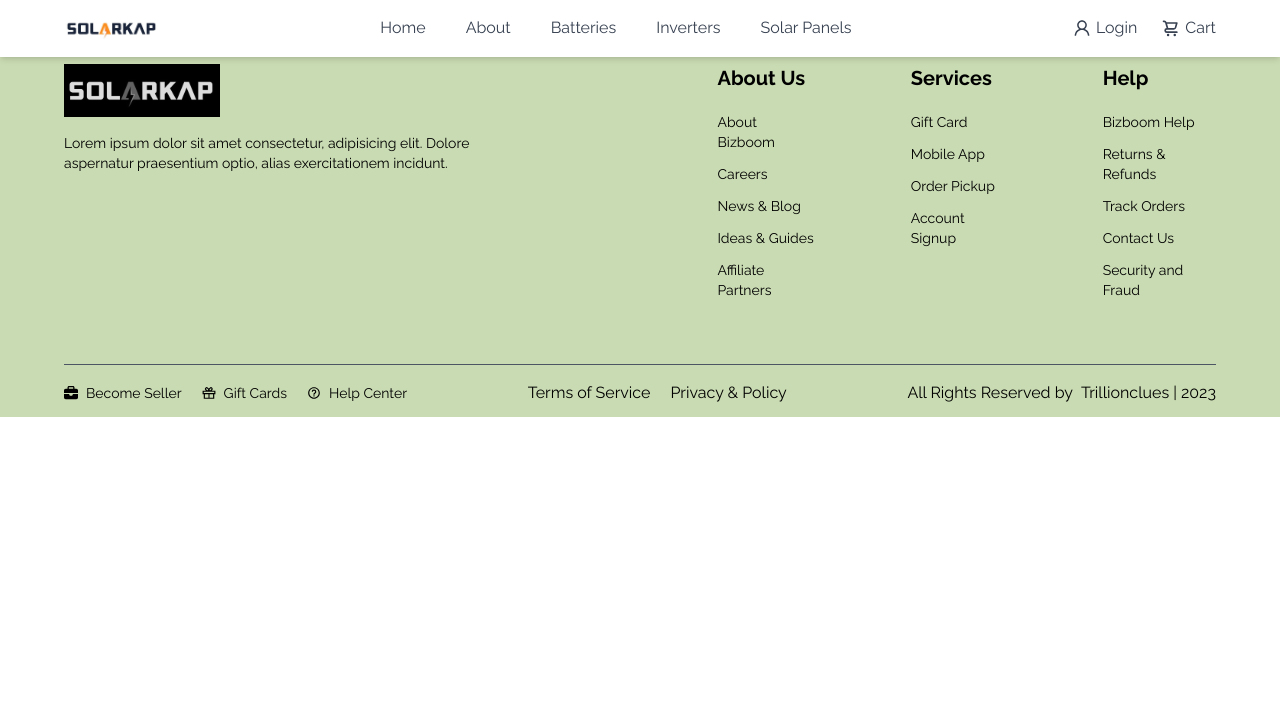
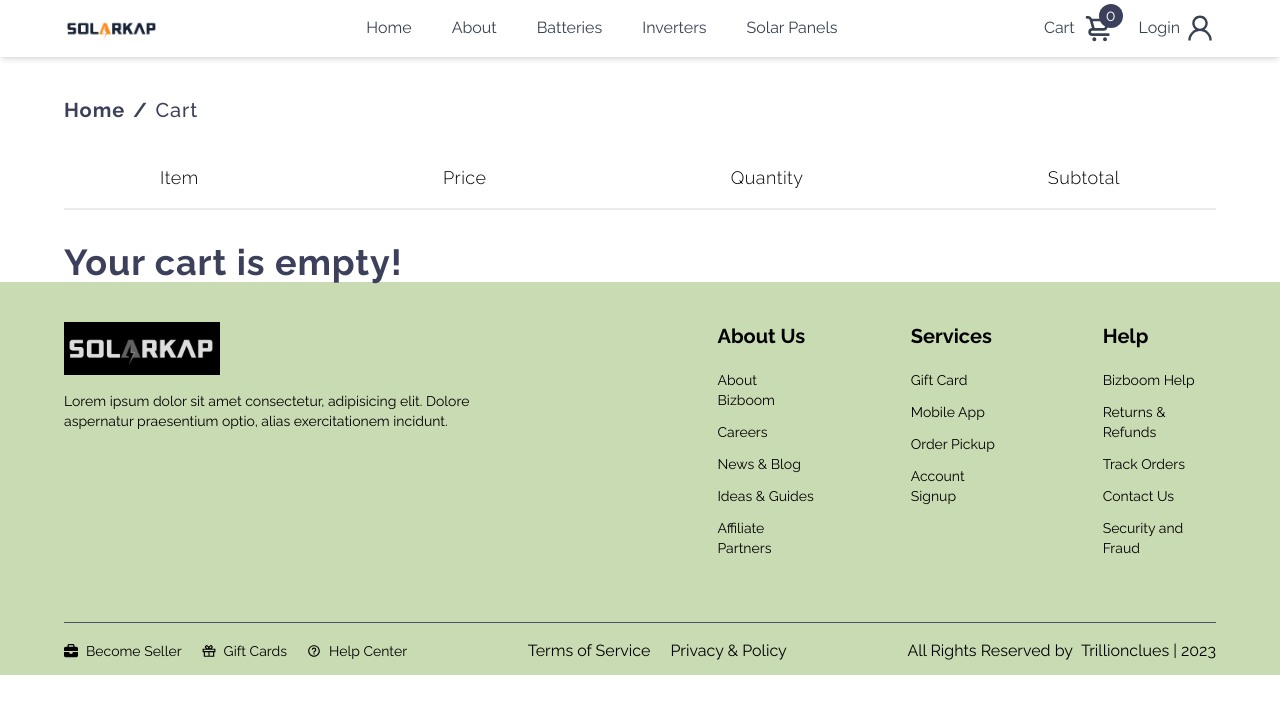
Before and after one commit to trillionclues/bizboom-solar-energy, a React (Create React App) app: page /cart in a window 1280 px wide. Shown: the top 714 px of the page. Built offline with nearby package versions, Linux system fonts and the light colour scheme.

Commit message:
add to cart func

```diff
--- a/src/App.js
+++ b/src/App.js
@@ -6,6 +6,7 @@ import LandingPage from './pages/LandingPage';
 import About from './pages/About';
 import Products from './pages/Products';
 import ProductDetail from './components/ProductDetail';
+import Cart from './pages/Cart/Cart';
 
 function App() {
   return (
@@ -28,6 +29,7 @@ function App() {
             element={<h1>panels</h1>}
           />
           <Route path='/about' element={<About />} />
+          <Route path='/cart' element={<Cart />} />
           <Route path='*' element={<div>Error found...</div>} />
         </Routes>
       </SharedLayouts>
--- a/src/components/AddToCart.js
+++ b/src/components/AddToCart.js
@@ -1,17 +1,26 @@
 import { useEffect, useState } from 'react';
 import { toggleAmount } from '../features/SingleProduct';
 import { useDispatch, useSelector } from 'react-redux';
+import { itemTotal } from '../features/Products';
 import { IconMinus, IconPlus, IconCheck } from '../assets/icons/icons';
+import { useNavigate } from 'react-router-dom';
 
 const AddToCart = ({ productItem }) => {
   const { colors } = productItem;
   const [mainColor, setMainColor] = useState(colors[0]);
   const dispatch = useDispatch();
   const { amount } = useSelector((state) => state.singleProduct);
+  const { itemAmount } = useSelector((state) => state.products);
+  const navigate = useNavigate();
 
   useEffect(() => {
     dispatch(toggleAmount('reset'));
   }, [dispatch]);
+
+  const handleItemTotal = () => {
+    dispatch(itemTotal(itemAmount));
+    navigate('/cart');
+  };
 
   return (
     <>
@@ -37,7 +46,7 @@ const AddToCart = ({ productItem }) => {
       </div>
 
       <div className='flex flex-row justify-start items-center md:gap-16 gap-12 mt-4'>
-        <div className='flex flex-row justify-start items-center gap-2'>
+        <div className='flex flex-row justify-start items-center gap-2 bg-[#C9DBB2] w-40 h-12 rounded-2xl px-3 py-2'>
           <button
             className='h-8 text-4xl font-black mr-3'
             onClick={() => dispatch(toggleAmount('dec'))}
@@ -54,9 +63,14 @@ const AddToCart = ({ productItem }) => {
             <IconPlus />
           </button>
         </div>
-        <button className='w-40 h-12 bg-[#3D405B] text-white rounded-md focus:outline-none focus:ring-2 focus:ring-offset-2 focus:ring-[#3D405B]'>
+        {/* <Link to='/'> */}
+        <button
+          className='w-40 h-12 bg-[#3D405B] text-white rounded-md focus:outline-none focus:ring-2 focus:ring-offset-2 focus:ring-[#3D405B]'
+          onClick={handleItemTotal}
+        >
           Add to Cart
         </button>
+        {/* </Link> */}
       </div>
     </>
   );
--- a/src/components/Navbar.js
+++ b/src/components/Navbar.js
@@ -1,8 +1,11 @@
 import { Link } from 'react-router-dom';
 import logo from '../assets/logo3.jpg';
 import { BarsIcon, IconUser, IconShoppingCart } from '../assets/icons/icons';
+import { useSelector } from 'react-redux';
 
 const Navbar = () => {
+  const { itemAmount } = useSelector((state) => state.products);
+
   return (
     <nav className='fixed top-0 left-0 bg-white text-gray-700 py-3 w-full shadow-md z-50'>
       <div className='nav-center px-8 md:px-16'>
@@ -30,17 +33,28 @@ const Navbar = () => {
           </ul>
 
           <div className='cart-login flex justify-center items-center gap-3 md:gap-6'>
+            <Link
+              to='/cart'
+              className='flex flex-row justify-between items-center gap-2'
+            >
+              <p className='hidden md:inline-block'>Cart</p>
+              <button
+                className='btn-svg flex justify-center items-center gap-1
+              relative'
+              >
+                <IconShoppingCart />
+                <span
+                  className='
+              absolute -top-2 -right-2 text-white rounded-full w-6 h-6 flex justify-center items-center text-center bg-[#3D405B]'
+                >
+                  {itemAmount}
+                </span>
+              </button>
+            </Link>
             <Link to='/login'>
               <button className='btn-svg flex justify-center items-center gap-1'>
+                <p className='hidden md:inline-block'>Login</p>
                 <IconUser />
-                <p className='hidden md:inline-block'>Login</p>
-              </button>
-            </Link>
-
-            <Link to='/cart'>
-              <button className='btn-svg flex justify-center items-center gap-1'>
-                <IconShoppingCart />
-                <p className='hidden md:inline-block'>Cart</p>
               </button>
             </Link>
             <button className='nav-toggle md:hidden flex'>
--- a/src/features/Products.js
+++ b/src/features/Products.js
@@ -7,6 +7,8 @@ const initialState = {
   isLoading: false,
   error: null,
   total: 0,
+  cartItems: [],
+  itemAmount: parseInt(localStorage.getItem('itemAmount')) || 0,
 };
 
 // fetch products from endpoint
@@ -41,14 +43,13 @@ const ProductSlice = createSlice({
     });
   },
   reducers: {
-    // featuredItem: (state, action) => {
-    //   state.allProducts = state.allProducts.filter(
-    //     (item) => item.featured === true
-    //   );
-    // },
+    itemTotal: (state) => {
+      state.itemAmount += 1;
+      localStorage.setItem('itemAmount', state.itemAmount);
+    },
   },
 });
 
-// export const { featuredItem, filterByCompany } = ProductSlice.actions;
+export const { itemTotal } = ProductSlice.actions;
 
 export default ProductSlice.reducer;
--- a/src/index.css
+++ b/src/index.css
@@ -68,8 +68,8 @@
 }
 
 .btn-svg svg {
-  width: 20px;
-  height: 20px;
+  /* width: 20px;
+  height: 20px; */
   transition: all 0.2s ease-in-out;
 }
 
--- /dev/null
+++ b/src/pages/Cart/Cart.js
@@ -0,0 +1,54 @@
+import React from 'react';
+import { Link } from 'react-router-dom';
+import { useSelector } from 'react-redux';
+import CartItems from './CartItems';
+
+const Cart = () => {
+  const { itemAmount } = useSelector((state) => state.products);
+
+  return (
+    <div className='bg-white h-full pt-16 md:h-[100%] w-full md:px-16 px-8'>
+      <div className='flex flex-row justify-start items-start gap-4 md:gap-0 pt-5'>
+        <h1
+          className='
+          text-[#3D405B] text-4xl font-black tracking-wide transition duration-500 ease-in-out transform hover:-translate-y-1 hover:scale-110'
+        >
+          <Link to='/'>
+            <span className='italic font-semibold text-3xl text-xl'>Home</span>
+          </Link>
+          <span className='mx-2 text-[#3D405B] text-xl font-black tracking-wide'>
+            /
+          </span>
+
+          <span className='italic font-medium text-2xl text-xl'>Cart</span>
+        </h1>
+      </div>
+
+      <div className='flex flex-col justify-start items-start mt-10'>
+        <div className='hidden md:flex flex-row justify-between items-center w-full font-black pb-4 px-24 font-light text-lg capitalize'>
+          <h3 className='tracking-wide'>item</h3>
+          <h3 className='tracking-wide'>price</h3>
+          <h3 className='tracking-wide'>quantity</h3>
+          <h3 className='tracking-wide'>subtotal</h3>
+        </div>
+        <hr
+          className='
+          border-[#3D405B] border-opacity-10 border-solid border-t-2 w-full
+        '
+        />
+
+        {itemAmount === 0 ? (
+          <div className='flex flex-col justify-center items-center mt-8'>
+            <h1 className='text-[#3D405B] text-4xl font-black tracking-wide'>
+              Your cart is empty!
+            </h1>
+          </div>
+        ) : (
+          <CartItems />
+        )}
+      </div>
+    </div>
+  );
+};
+
+export default Cart;
--- /dev/null
+++ b/src/pages/Cart/CartItems.js
@@ -0,0 +1,32 @@
+import React from 'react';
+import logo from '../../assets/logo3.jpg';
+
+const CartItems = () => {
+  return (
+    <div className='flex flex-col justify-center items-center mt-8'>
+      {/* item image */}
+      <div className='flex flex-row justify-between items-center w-full pb-4 gap-4'>
+        <div className='flex flex-row justify-start items-center gap-4'>
+          <img src={logo} alt='item' className='w-24 h-24' />
+          <div className='flex flex-col justify-start items-start'>
+            <p className='text-[#3D405B] text-sm font-black  tracking-wide'>
+              Item Name
+            </p>
+            <p>Color: </p>
+          </div>
+        </div>
+        <div className='flex flex-row justify-start items-center gap-4'>
+          <img src={logo} alt='item' className='w-24 h-24' />
+          <div className='flex flex-col justify-start items-start'>
+            <p className='text-[#3D405B] text-sm font-black  tracking-wide'>
+              Item Name
+            </p>
+            <p>Color: </p>
+          </div>
+        </div>
+      </div>
+    </div>
+  );
+};
+
+export default CartItems;
--- a/src/pages/Products.js
+++ b/src/pages/Products.js
@@ -83,7 +83,7 @@ const Products = () => {
       </div>
       {isLoading ? (
         <div className='flex flex-col justify-center items-center h-[50vh] gap-5'>
-          <h2 className='text-2xl md:text-3xl font-semibold text-[#3D405B] mb-2 md:mb-4'>
+          <h2 className='text-2xl md:text-3xl font-semibold text-[#3D405B] mb-2 md:mb-4 text-center'>
             Checking available products...
           </h2>
           <Loading />
```
